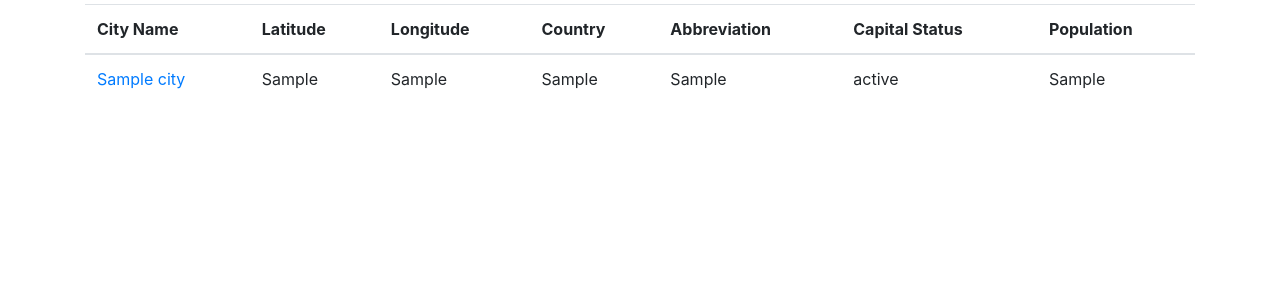
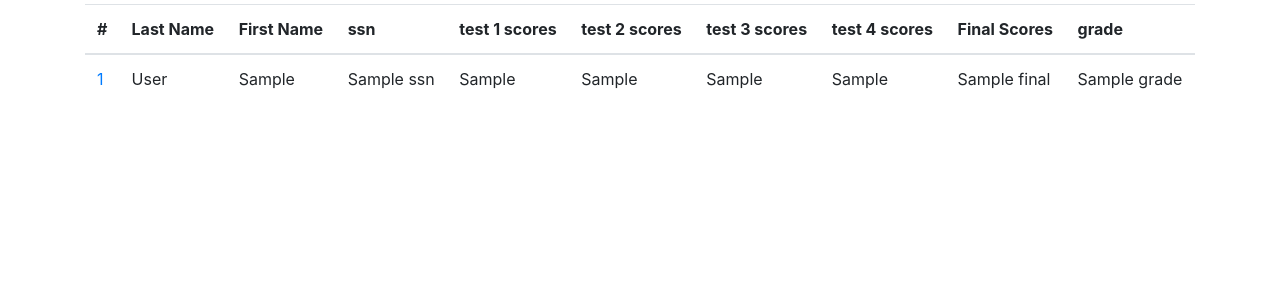
Before and after one commit to DanishBread/PythonDockerFlaskPycharm-lesson3, a Flask app: template app/templates/index.html in a window 1280 px wide. Shown: the part 56-356 px from the top of the page. Run offline with Flask 2, Linux system fonts and the light colour scheme; the template is opened without the code that fills it: most values are stand-ins (such as "Sample title", 1, 10 or a date in 2020); some libraries are stand-ins or nearby versions.

Commit message:
task: fixing unwnted bugs

```diff
--- a/app/app.py
+++ b/app/app.py
@@ -22,6 +22,7 @@ def index():
     cursor = mysql.get_db().cursor()
     cursor.execute('SELECT * FROM scoresImport')
     result = cursor.fetchall()
+    print(result[0])
     return render_template('index.html', title='Home', user=user, scores=result)
 
 
@@ -30,7 +31,7 @@ def record_view(sc_id):
     cursor = mysql.get_db().cursor()
     cursor.execute('SELECT * FROM scoresImport WHERE id=%s', sc_id)
     result = cursor.fetchall()
-    return render_template('view.html', title='View Form', scores=result[0])
+    return render_template('view.html', title='View Form', score=result[0])
 
 
 @app.route('/edit/<int:sc_id>', methods=['GET'])
@@ -38,6 +39,7 @@ def form_edit_get(sc_id):
     cursor = mysql.get_db().cursor()
     cursor.execute('SELECT * FROM scoresImport WHERE id=%s', sc_id)
     result = cursor.fetchall()
+    print(result[0])
     return render_template('edit.html', title='Edit Form', scores=result[0])
 
 
--- a/app/templates/edit.html
+++ b/app/templates/edit.html
@@ -1,6 +1,6 @@
 {% extends "layout.html" %}
 {% block content %}
-<form action="/edit/{{city.id}}" method="post">
+<form action="/edit/{{scores.id}}" method="post">
     <div class="row">
         <div class="col">
             <label for="fldLName">Last Name</label>
--- a/app/templates/index.html
+++ b/app/templates/index.html
@@ -3,25 +3,31 @@
 <table class="table">
     <thead>
     <tr>
-        <th scope="col">City Name</th>
-        <th scope="col">Latitude</th>
-        <th scope="col">Longitude</th>
-        <th scope="col">Country</th>
-        <th scope="col">Abbreviation</th>
-        <th scope="col">Capital Status</th>
-        <th scope="col">Population</th>
+        <th scope="col">#</th>
+        <th scope="col">Last Name</th>
+        <th scope="col">First Name</th>
+        <th scope="col">ssn</th>
+        <th scope="col">test 1 scores</th>
+        <th scope="col">test 2 scores</th>
+        <th scope="col">test 3 scores</th>
+        <th scope="col">test 4 scores</th>
+        <th scope="col">Final Scores</th>
+        <th scope="col">grade</th>
     </tr>
     </thead>
     <tbody>
-    {% for city in cities %}
+    {% for score in scores %}
     <tr>
-        <td><a href="view/{{city.id}}">{{ city.fldName }}</a></td>
-        <td>{{ city.fldLat }}</td>
-        <td>{{ city.fldLong }}</td>
-        <td>{{ city.fldCountry }}</td>
-        <td>{{ city.fldAbbreviation }}</td>
-        <td>{{ city.fldCapitalStatus }}</td>
-        <td>{{ city.fldPopulation }}</td>
+        <td><a href="view/{{score.id}}">{{ score.id }}</a></td>
+        <td>{{ score.fldLName }}</td>
+        <td>{{ score.fldFName }}</td>
+        <td>{{ score.ssn }}</td>
+        <td>{{ score.test1 }}</td>
+        <td>{{ score.test2 }}</td>
+        <td>{{ score.test3 }}</td>
+        <td>{{ score.test4 }}</td>
+        <td>{{ score.final }}</td>
+        <td>{{ score.grade }}</td>
     </tr>
     {% endfor %}
     </tbody>
--- a/app/templates/view.html
+++ b/app/templates/view.html
@@ -2,7 +2,7 @@
 {% block content %}
 
 <div class="card" class="m-5 p-2">
-    <h5 class="card-title">{{ scores.fldFName }} {{ scores.fldLName }}'s Scores</h5>
+    <h5 class="card-title">{{ score.fldFName }} {{ score.fldLName }}'s score</h5>
 
     <ul class="list-group list-group-flush">
         <li class="list-group-item">fldFName: {{ score.fldLName }}</li>
@@ -14,7 +14,7 @@
         <li class="list-group-item">test4: {{ score.test4 }}</li>
         <li class="list-group-item">final: {{ score.final }}</li>
         <li class="list-group-item">grade: {{ score.grade }}</li>
-    </ul>T
+    </ul>
     <div class="card-body">
         <a href="/edit/{{score.id}}" class="card-link btn btn-primary">edit</a>
     </div>
```
Also changed, not shown: db/init.sql (+6 -6 lines), 4 other files.
